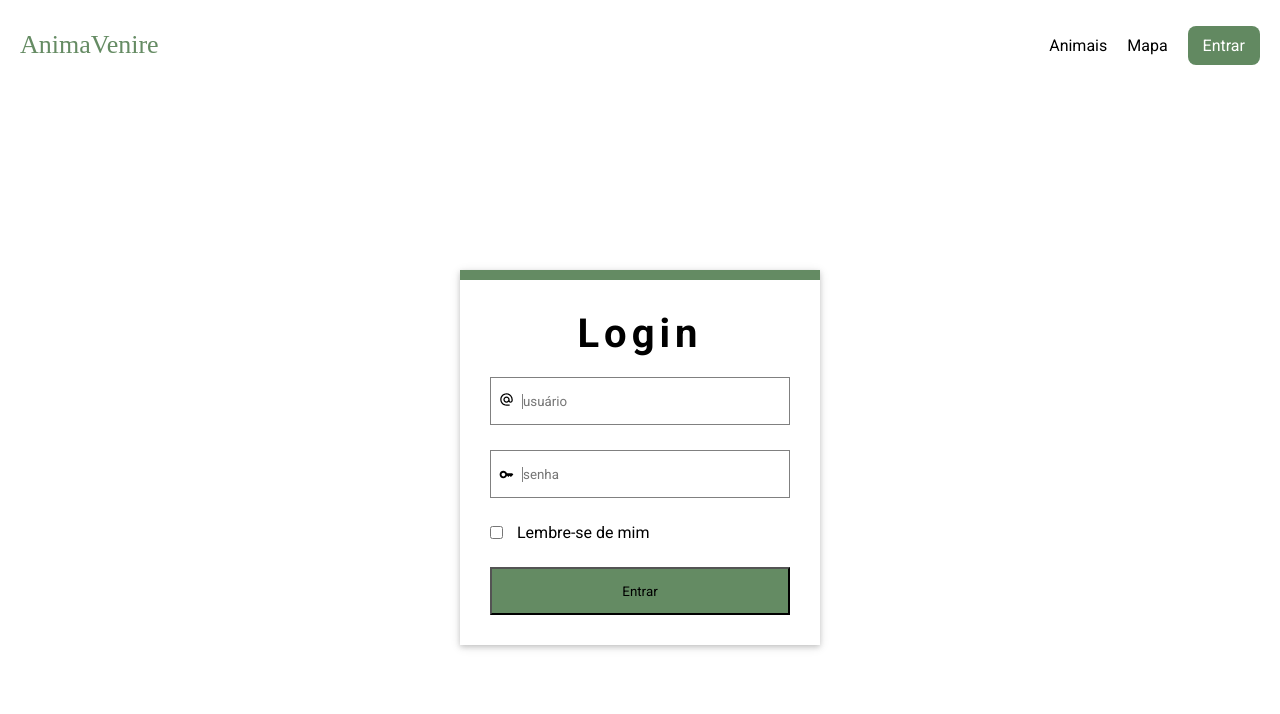
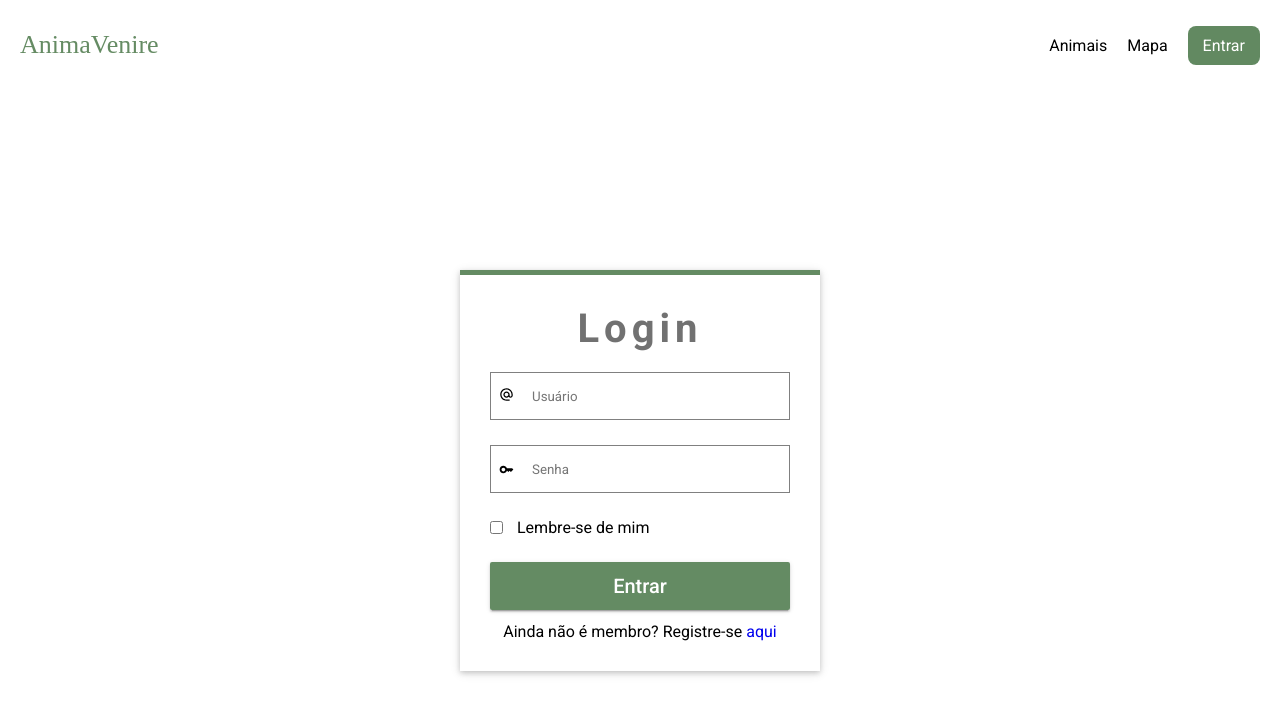
Before and after one commit to kyoduke/animavenire-react, a React (Vite) app: page /login in a window 1280 px wide. Shown: the top 714 px of the page. Built offline with nearby package versions, Linux system fonts and the light colour scheme.

Commit message:
added features

```diff
--- a/src/components/Login/index.css
+++ b/src/components/Login/index.css
@@ -8,7 +8,7 @@
   width: fit-content;
   min-width: 360px;
   box-shadow: 0 2px 5px 0 rgba(0, 0, 0, 0.16), 0 2px 10px 0 rgba(0, 0, 0, 0.12);
-  border-top: 1rem solid var(--anima-green);
+  border-top: 0.5rem solid var(--anima-green);
 
 
 
@@ -18,6 +18,7 @@
     letter-spacing: 0.5rem;
     text-align: center;
     margin-bottom: 2rem;
+    color: #444444c2;
   }
 
   .form-group {
@@ -27,9 +28,16 @@
     width: 100%;
 
     button {
+      cursor: pointer;
       width: 100%;
       background-color: var(--anima-green);
       height: 4.8rem;
+      color: #FFF;
+      font-weight: 500;
+      font-size: 2rem;
+      border: none;
+      border-radius: 0.2rem;
+      box-shadow: 0 3px 1px -2px rgba(0, 0, 0, 0.2), 0 2px 2px 0 rgba(0, 0, 0, 0.14), 0 1px 5px 0 rgba(0, 0, 0, 0.12);
     }
 
     .input-container {
@@ -44,8 +52,9 @@
 
       input {
         border: none;
-        border-left: 1px solid grey;
+        height: 100%;
         width: 100%;
+        padding-left: 1rem;
       }
 
       .icon-container {
@@ -57,4 +66,7 @@
       gap: 1.4rem;
     }
   }
+  .not-a-member {
+    margin-top: 1.2rem;
+  }
 }
--- a/src/components/Login/index.tsx
+++ b/src/components/Login/index.tsx
@@ -1,6 +1,7 @@
 import "./index.css";
 import AlternateEmailIcon from "@mui/icons-material/AlternateEmail";
 import KeyIcon from "@mui/icons-material/Key";
+import { Link } from "react-router-dom";
 
 export default function Login() {
   return (
@@ -11,17 +12,23 @@ export default function Login() {
           <div className="icon-container">
             <AlternateEmailIcon />
           </div>
-          <input type="text" placeholder="usuário" />
+          <input type="text" placeholder="Usuário" />
         </div>
         <div className="input-container">
           <KeyIcon />
-          <input type="text" placeholder="senha" />
+          <input type="password" placeholder="Senha" />
         </div>
         <div className="remember-be">
           <input type="checkbox" name="rememberMe" id="" />
           <label htmlFor="rememberMe">Lembre-se de mim</label>
         </div>
+
         <button>Entrar</button>
+      </div>
+      <div className="not-a-member">
+        <p>
+          Ainda não é membro? Registre-se <Link to={"/login"}>aqui</Link>
+        </p>
       </div>
     </div>
   );
```
